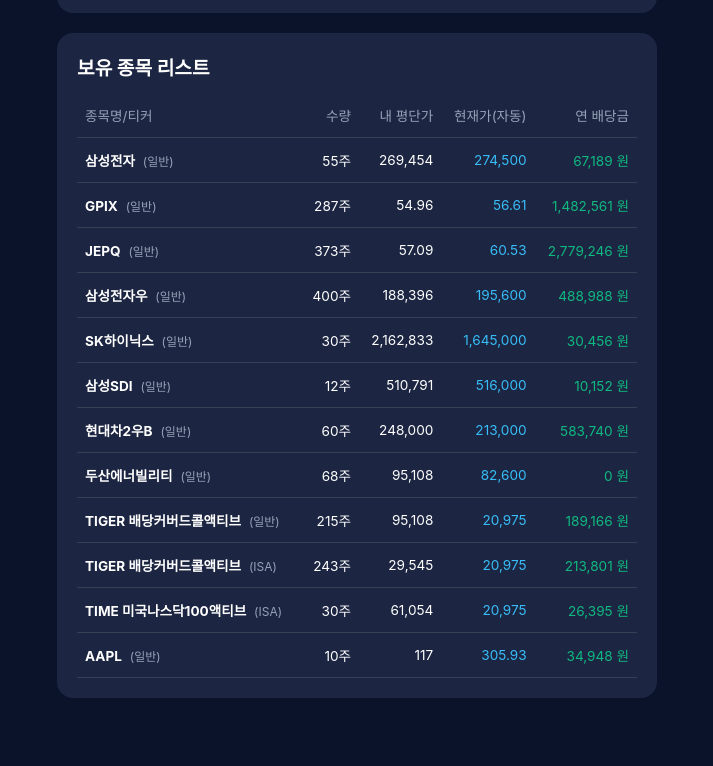
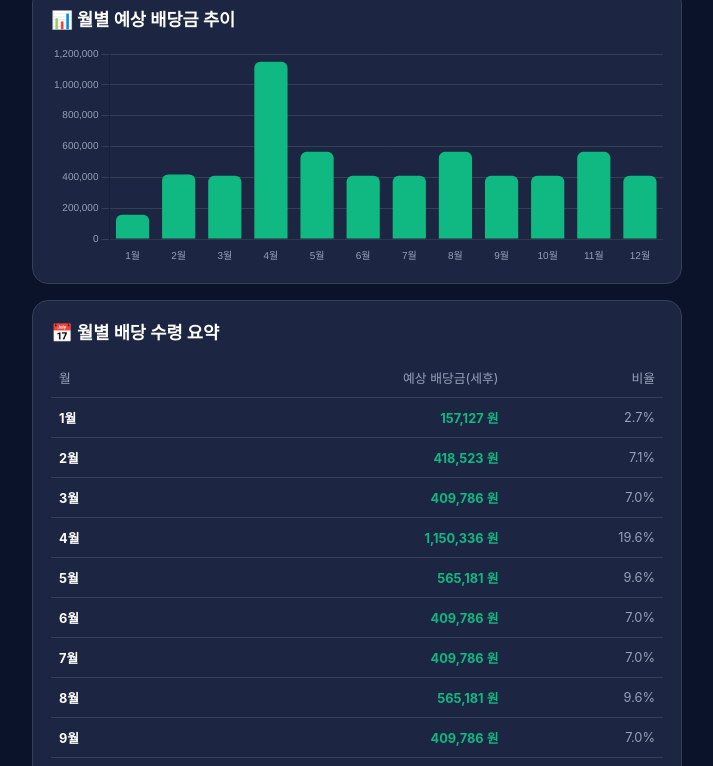
Before and after one commit to pabusu84/RuleFit, a plain HTML site: page index.html in a window 1280 px wide. Shown: the part 354-1120 px from the top of the page, without its empty margins (283-996 px from the left). Before the commit the page ends 1088 px from the top, so only its background shows below. Drawn offline with nearby package versions, Linux system fonts and the light colour scheme.

Commit message:
Update index.html

```diff
--- a/index.html
+++ b/index.html
@@ -4,6 +4,8 @@
     <meta charset="UTF-8">
     <meta name="viewport" content="width=device-width, initial-scale=1.0">
     <title>자동 연동 배당 가계부</title>
+    <!-- Chart.js 라이브러리 추가 -->
+    <script src="https://cdn.jsdelivr.net/npm/chart.js"></script>
     <style>
         :root {
             --bg-color: #0b132b;
@@ -24,33 +26,34 @@
             padding: 16px;
         }
 
-        .container { max-width: 600px; margin: 0 auto; }
+        .container { max-width: 650px; margin: 0 auto; }
 
         .header-card {
             background-color: var(--card-bg);
             border-radius: 16px;
-            padding: 24px 20px;
-            margin-bottom: 20px;
+            padding: 20px;
+            margin-bottom: 16px;
+            border: 1px solid var(--border-color);
         }
 
         .title-area {
             display: flex;
             justify-content: space-between;
             align-items: flex-start;
-            margin-bottom: 20px;
+            margin-bottom: 16px;
         }
 
-        h1 { font-size: 1.5rem; margin: 0; font-weight: 700; }
-        .subtitle { font-size: 0.85rem; color: var(--sub-text); margin-top: 6px; }
+        h1 { font-size: 1.4rem; margin: 0; font-weight: 700; }
+        .subtitle { font-size: 0.8rem; color: var(--sub-text); margin-top: 4px; }
 
-        .btn-group { display: flex; gap: 8px; }
+        .btn-group { display: flex; gap: 6px; }
         .btn {
             background-color: #334155;
             color: white;
             border: none;
-            padding: 8px 12px;
+            padding: 8px 10px;
             border-radius: 8px;
-            font-size: 0.8rem;
+            font-size: 0.75rem;
             cursor: pointer;
         }
         .btn-primary { background-color: #10b981; color: #000; font-weight: bold; }
@@ -58,33 +61,36 @@
         .stat-box {
             background-color: var(--card-inner);
             border-radius: 12px;
-            padding: 16px;
-            margin-bottom: 12px;
+            padding: 14px;
+            margin-bottom: 10px;
         }
 
-        .stat-label { font-size: 0.85rem; color: var(--sub-text); margin-bottom: 6px; }
-        .stat-value-blue { font-size: 1.8rem; font-weight: 800; color: #ffffff; }
-        .stat-value-green { font-size: 1.8rem; font-weight: 800; color: var(--accent-green); }
-
-        .section-title { font-size: 1.2rem; font-weight: bold; margin: 24px 0 12px 0; }
+        .stat-label { font-size: 0.8rem; color: var(--sub-text); margin-bottom: 4px; }
+        .stat-value-blue { font-size: 1.6rem; font-weight: 800; color: #ffffff; }
+        .stat-value-green { font-size: 1.6rem; font-weight: 800; color: var(--accent-green); }
 
         .card {
             background-color: var(--card-bg);
             border-radius: 16px;
-            padding: 20px;
-            margin-bottom: 20px;
+            padding: 18px;
+            margin-bottom: 16px;
+            border: 1px solid var(--border-color);
         }
 
+        .card-title { font-size: 1.1rem; font-weight: bold; margin-bottom: 14px; }
+
         .table-container { overflow-x: auto; }
-        table { width: 100%; border-collapse: collapse; font-size: 0.85rem; white-space: nowrap; }
-        th, td { padding: 12px 8px; text-align: right; border-bottom: 1px solid var(--border-color); }
+        table { width: 100%; border-collapse: collapse; font-size: 0.8rem; white-space: nowrap; }
+        th, td { padding: 10px 8px; text-align: right; border-bottom: 1px solid var(--border-color); }
         th:first-child, td:first-child { text-align: left; }
         th { color: var(--sub-text); font-weight: normal; }
 
-        .account-badge {
-            font-size: 0.75rem;
-            color: var(--sub-text);
-            margin-left: 4px;
+        .account-badge { font-size: 0.7rem; color: var(--sub-text); }
+
+        .chart-wrapper {
+            position: relative;
+            height: 220px;
+            width: 100%;
         }
     </style>
 </head>
@@ -95,7 +101,7 @@
             <div class="title-area">
                 <div>
                     <h1>자동 연동 배당 가계부</h1>
-                    <div class="subtitle">종목 추가 시 targets.json 자동 업데이트 지원</div>
+                    <div class="subtitle">네이버 증권 & 야후 파이낸스 실시간 연동</div>
                 </div>
                 <div class="btn-group">
                     <button class="btn">🔑 토큰 설정</button>
@@ -114,18 +120,45 @@
             </div>
         </div>
 
-        <!-- 보유 종목 리스트 카드 -->
+        <!-- 1. 월별 배당금 그래프 카드 -->
         <div class="card">
-            <div class="section-title" style="margin-top:0;">보유 종목 리스트</div>
+            <div class="card-title">📊 월별 예상 배당금 추이</div>
+            <div class="chart-wrapper">
+                <canvas id="monthlyChart"></canvas>
+            </div>
+        </div>
+
+        <!-- 2. 월별 배당 수령 합계 표 -->
+        <div class="card">
+            <div class="card-title">📅 월별 배당 수령 요약</div>
+            <div class="table-container">
+                <table id="monthly-summary-table">
+                    <thead>
+                        <tr>
+                            <th>월</th>
+                            <th>예상 배당금(세후)</th>
+                            <th>비율</th>
+                        </tr>
+                    </thead>
+                    <tbody id="monthly-summary-body">
+                        <!-- JS 생성 -->
+                    </tbody>
+                </table>
+            </div>
+        </div>
+
+        <!-- 3. 보유 종목 리스트 카드 -->
+        <div class="card">
+            <div class="card-title">📋 보유 종목 리스트</div>
             <div class="table-container">
                 <table>
                     <thead>
                         <tr>
-                            <th>종목명/티커</th>
+                            <th>종목명</th>
                             <th>수량</th>
                             <th>내 평단가</th>
                             <th>현재가(자동)</th>
-                            <th>연 배당금</th>
+                            <th>연 배당금(세후)</th>
                         </tr>
                     </thead>
                     <tbody id="stock-list-body">
@@ -137,71 +170,130 @@
     </div>
 
     <script>
-        // 사용자 정의 보유 종목 수량 및 평단가 정보
-        const MY_HOLDINGS = [
-            { name: "삼성전자", code: "005930.KS", qty: 55, avgPrice: 269454, account: "일반" },
-            { name: "GPIX", code: "GPIX", qty: 287, avgPrice: 54.96, account: "일반" },
-            { name: "JEPQ", code: "JEPQ", qty: 373, avgPrice: 57.09, account: "일반" },
-            { name: "삼성전자우", code: "005935.KS", qty: 400, avgPrice: 188396, account: "일반" },
-            { name: "SK하이닉스", code: "000660.KS", qty: 30, avgPrice: 2162833, account: "일반" },
-            { name: "삼성SDI", code: "006400.KS", qty: 12, avgPrice: 510791, account: "일반" },
-            { name: "현대차2우B", code: "005387.KS", qty: 60, avgPrice: 248000, account: "일반" },
-            { name: "두산에너빌리티", code: "034020.KS", qty: 68, avgPrice: 95108, account: "일반" },
-            { name: "TIGER 배당커버드콜액티브", code: "472150.KS", qty: 215, avgPrice: 95108, account: "일반" },
-            { name: "TIGER 배당커버드콜액티브", code: "472150.KS", qty: 243, avgPrice: 29545, account: "ISA" },
-            { name: "TIME 미국나스닥100액티브", code: "472150.KS", qty: 30, avgPrice: 61054, account: "ISA" },
-            { name: "AAPL", code: "AAPL", qty: 10, avgPrice: 117.0, account: "일반" }
+        const HOLDINGS = [
+            { name: "삼성전자", code: "005930.KS", qty: 55, avg: 269454, account: "일반" },
+            { name: "GPIX", code: "GPIX", qty: 287, avg: 54.96, account: "일반" },
+            { name: "JEPQ", code: "JEPQ", qty: 373, avg: 57.09, account: "일반" },
+            { name: "삼성전자우", code: "005935.KS", qty: 400, avg: 188396, account: "일반" },
+            { name: "SK하이닉스", code: "000660.KS", qty: 30, avg: 2162833, account: "일반" },
+            { name: "삼성SDI", code: "006400.KS", qty: 12, avg: 510791, account: "일반" },
+            { name: "현대차2우B", code: "005387.KS", qty: 60, avg: 248000, account: "일반" },
+            { name: "두산에너빌리티", code: "034020.KS", qty: 68, avg: 95108, account: "일반" },
+            { name: "TIGER 배당커버드콜액티브", code: "472150.KS", qty: 215, avg: 95108, account: "일반" },
+            { name: "TIGER 배당커버드콜액티브", code: "472150.KS", qty: 243, avg: 29545, account: "ISA" },
+            { name: "AAPL", code: "AAPL", qty: 10, avg: 117.0, account: "일반" }
         ];
+
+        let chartInstance = null;
 
         async function loadData() {
             try {
                 const res = await fetch('data.json?v=' + new Date().getTime());
                 const data = await res.json();
 
-                const exchangeRate = data.exchangeRate || 1350;
-                const stocksData = data.stocks || {};
+                const rate = data.exchangeRate || 1350;
+                const stocks = data.stocks || {};
 
-                renderDashboard(stocksData, exchangeRate);
+                renderDashboard(stocks, rate);
             } catch (err) {
-                console.error("데이터 불러오기 실패:", err);
+                console.error("데이터 읽기 실패:", err);
             }
         }
 
-        function renderDashboard(stocksData, exchangeRate) {
+        function renderDashboard(stocks, rate) {
             const tbody = document.getElementById('stock-list-body');
             tbody.innerHTML = '';
 
-            let totalInvestKRW = 0;
-            let totalDivKRW = 0;
+            let totalInvest = 0;
+            let totalDiv = 0;
+            const monthlyTotals = Array(12).fill(0);
 
-            MY_HOLDINGS.forEach(stock => {
-                const info = stocksData[stock.code] || stocksData[stock.code.replace('.KS', '')] || { price: 0, divPerShare: 0, currency: "KRW" };
+            HOLDINGS.forEach(item => {
+                const info = stocks[item.code] || stocks[item.code.replace('.KS', '')] || { price: 0, divPerShare: 0, months: [], currency: "KRW" };
+                const isUSD = info.currency === 'USD' || ['GPIX', 'JEPQ', 'AAPL'].includes(item.code);
 
-                let currentPrice = info.price;
-                let divPerShare = info.divPerShare;
-                let isUSD = info.currency === 'USD' || stock.code === 'GPIX' || stock.code === 'JEPQ' || stock.code === 'AAPL';
+                // 현재가 및 배당금 환산
+                const priceKRW = isUSD ? Math.round(info.price * rate) : info.price;
+                const divKRWPerShare = isUSD ? (info.divPerShare * rate) : info.divPerShare;
 
-                // 총 매수 금액 계산
-                let investKRW = isUSD ? (stock.qty * stock.avgPrice * exchangeRate) : (stock.qty * stock.avgPrice);
-                totalInvestKRW += investKRW;
+                // 총 매수 금액
+                const investKRW = isUSD ? (item.qty * item.avg * rate) : (item.qty * item.avg);
+                totalInvest += investKRW;
 
-                // 연간 배당금 계산 (세후 15.4% 적용)
-                let annualDiv = isUSD ? (stock.qty * divPerShare * exchangeRate * 0.846) : (stock.qty * divPerShare * 0.846);
-                totalDivKRW += annualDiv;
+                // 연간 세후 배당금
+                const annualDivKRW = item.qty * divKRWPerShare * 0.846;
+                totalDiv += annualDivKRW;
 
+                // 월별 배당금 분배
+                const months = (info.months && info.months.length > 0) ? info.months : [4];
+                const divPerMonth = annualDivKRW / months.length;
+                months.forEach(m => {
+                    if (m >= 1 && m <= 12) monthlyTotals[m - 1] += divPerMonth;
+                });
+
+                // 표 행 추가
                 const row = document.createElement('tr');
                 row.innerHTML = `
-                    <td><b>${stock.name}</b> <span class="account-badge">(${stock.account})</span></td>
-                    <td>${stock.qty}주</td>
-                    <td>${stock.avgPrice.toLocaleString()}</td>
-                    <td style="color:#38bdf8;">${isUSD ? currentPrice.toFixed(2) : currentPrice.toLocaleString()}</td>
-                    <td style="color:#10b981;">${Math.round(annualDiv).toLocaleString()} 원</td>
+                    <td><b>${item.name}</b> <span class="account-badge">(${item.account})</span></td>
+                    <td>${item.qty}주</td>
+                    <td>${isUSD ? '$' + item.avg : item.avg.toLocaleString()}</td>
+                    <td style="color:#38bdf8;">${priceKRW.toLocaleString()}원</td>
+                    <td style="color:#10b981;"><b>${Math.round(annualDivKRW).toLocaleString()}원</b></td>
                 `;
                 tbody.appendChild(row);
             });
 
-            document.getElementById('total-invest').innerText = `${Math.round(totalInvestKRW).toLocaleString()} 원`;
-            document.getElementById('total-dividend').innerText = `${Math.round(totalDivKRW).toLocaleString()} 원`;
+            // 총합 업데이트
+            document.getElementById('total-invest').innerText = `${Math.round(totalInvest).toLocaleString()} 원`;
+            document.getElementById('total-dividend').innerText = `${Math.round(totalDiv).toLocaleString()} 원`;
+
+            // 월별 표 및 그래프 렌더링
+            renderMonthlySummary(monthlyTotals, totalDiv);
+            renderChart(monthlyTotals);
+        }
+
+        function renderMonthlySummary(monthlyTotals, totalDiv) {
+            const mBody = document.getElementById('monthly-summary-body');
+            mBody.innerHTML = '';
+
+            monthlyTotals.forEach((val, idx) => {
+                const ratio = totalDiv > 0 ? ((val / totalDiv) * 100).toFixed(1) : 0;
+                const row = document.createElement('tr');
+                row.innerHTML = `
+                    <td style="text-align:left;"><b>${idx + 1}월</b></td>
+                    <td style="color:#10b981;"><b>${Math.round(val).toLocaleString()} 원</b></td>
+                    <td style="color:#94a3b8;">${ratio}%</td>
+                `;
+                mBody.appendChild(row);
+            });
+        }
+
+        function renderChart(monthlyData) {
+            const ctx = document.getElementById('monthlyChart').getContext('2d');
+
+            if (chartInstance) chartInstance.destroy();
+
+            chartInstance = new Chart(ctx, {
+                type: 'bar',
+                data: {
+                    labels: ['1월', '2월', '3월', '4월', '5월', '6월', '7월', '8월', '9월', '10월', '11월', '12월'],
+                    datasets: [{
+                        label: '월별 배당금 (원)',
+                        data: monthlyData.map(v => Math.round(v)),
+                        backgroundColor: '#10b981',
+                        borderRadius: 6
+                    }]
+                },
+                options: {
+                    responsive: true,
+                    maintainAspectRatio: false,
+                    plugins: { legend: { display: false } },
+                    scales: {
+                        x: { grid: { display: false }, ticks: { color: '#94a3b8', font: { size: 10 } } },
+                        y: { grid: { color: '#334155' }, ticks: { color: '#94a3b8', font: { size: 10 } } }
+                    }
+                }
+            });
         }
 
         loadData();
```
